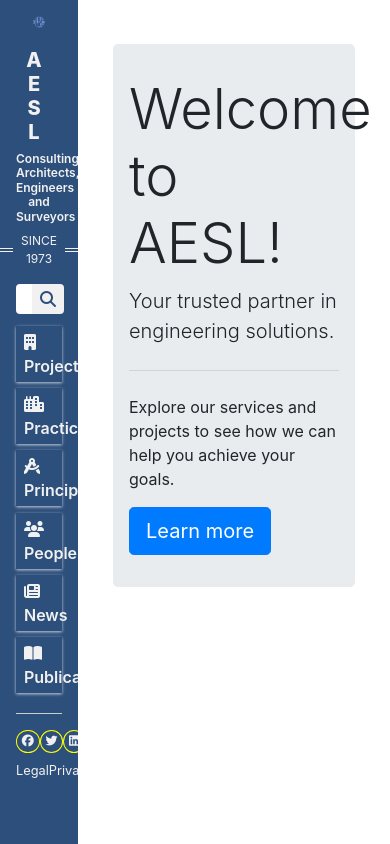
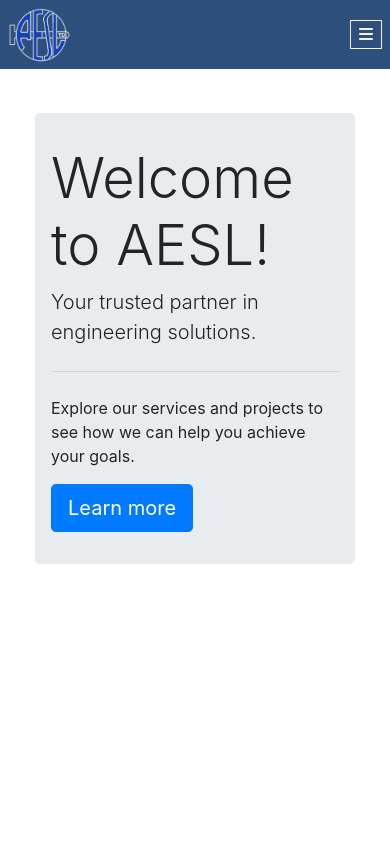
Before and after one commit to chrispydev/aesl, a Django app: page / in a window 390 px wide. Run offline with Django 5.2, Linux system fonts and the light colour scheme.

Commit message:
feat(responsive): sidebar hidden on mobile screens

```diff
--- a/static/css/layout.css
+++ b/static/css/layout.css
@@ -171,3 +171,7 @@
   color: #999;
   text-decoration: underline;
 }
+
+.toggle__sidebar {
+  display: none;
+}
--- a/static/css/main.css
+++ b/static/css/main.css
@@ -5,3 +5,4 @@
 @import 'layout.css';
 @import 'components.css';
 @import 'utilities.css';
+@import 'responsive.css';
--- /dev/null
+++ b/static/css/responsive.css
@@ -0,0 +1,40 @@
+  /* Desktop */
+  @media (min-width: 998px) {
+    .mobile__nav {
+      display: none;
+    }
+  }
+
+  /* Tablets and large phones */
+  @media (max-width: 998px) {
+    .sidebar {
+      display: none;
+    }
+
+    .mobile__nav {
+      display: flex;
+      justify-content: space-between;
+      align-items: center;
+      padding: 0.3rem 0.5rem;
+      background-color: var(--primary-color);
+    }
+
+    .mobileimg__logo {
+      max-width: 20%;
+    }
+
+    .mobile__menubtn {
+      color: #f1f1f1;
+      background-color: transparent;
+      padding: 0.1rem 0.5rem;
+      border: 1px solid #f1f1f1;
+      cursor: pointer;
+    }
+
+    .main-content {
+      margin-left: 0;
+    }
+
+
+    /* Mobile phones */
+    @media (max-width: 480px) {}
--- a/templates/partial/navbar.html
+++ b/templates/partial/navbar.html
@@ -63,5 +63,21 @@
         <a href="#">Accessibility</a>
       </div>
     </div>
+</aside>
 
-</aside>
+<!-- Mobile navigation bar -->
+<nav class="mobile__nav">
+  <div class="mobile__navlogo">
+    <a href="{% url 'home' %}">
+      <img
+        class="mobileimg__logo"
+        src="{% static 'img/aesl_logo.png' %}"
+        alt="aesl-logo"
+      />
+    </a>
+  </div>
+    <button class="mobile__menubtn">
+      <i class="fa fa-bars"></i>
+    </button>
+  </div>
+</nav>
```
